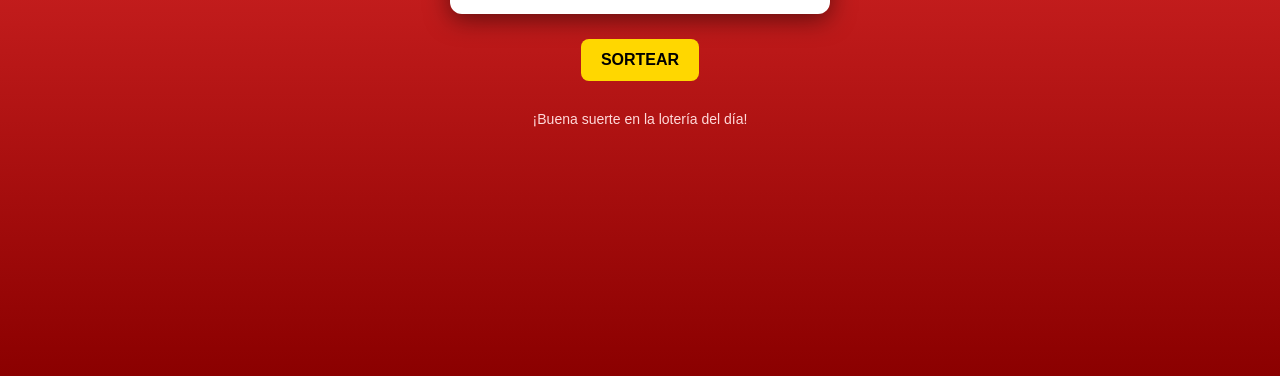
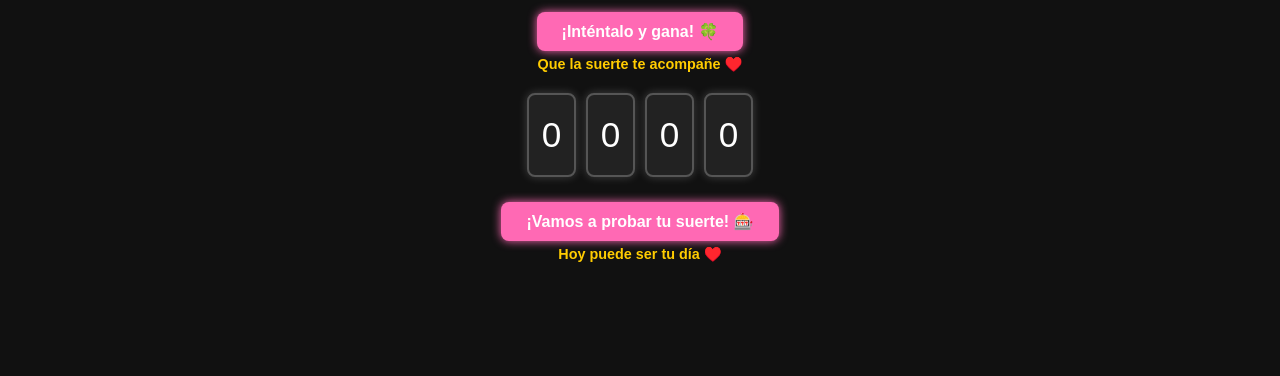
Before and after one commit to LiuverP/Loter-a-, a plain HTML site: page index.html in a window 1280 px wide. Shown: the part 424-800 px from the top of the page. Drawn offline with Linux system fonts and the light colour scheme.

Commit message:
Update index.html

```diff
--- a/index.html
+++ b/index.html
@@ -2,89 +2,154 @@
 <html lang="es">
 <head>
 <meta charset="UTF-8">
-<meta name="viewport" content="width=device-width, initial-scale=1">
-<title>Lotería del Día - Número Ganador</title>
+<meta name="viewport" content="width=device-width, initial-scale=1.0">
+<title>Lotería - Contadores Divertidos</title>
 <style>
   body {
-    margin: 0;
     font-family: Arial, sans-serif;
-    background: linear-gradient(to bottom, #ff3b3b, #8b0000);
+    background: #111;
     color: #fff;
+    text-align: center;
+    padding: 40px;
+  }
+  h1 {
+    margin-bottom: 30px;
+    color: gold;
+    text-shadow: 0 0 10px #ff0;
+  }
+  .slot-machine {
     display: flex;
     justify-content: center;
+    gap: 10px;
+    margin: 15px 0;
+  }
+  .digit-container {
+    width: 45px;
+    height: 80px;
+    overflow: hidden;
+    border: 2px solid #555;
+    border-radius: 8px;
+    background: #222;
+    box-shadow: 0 0 10px rgba(255,255,255,0.2);
+  }
+  .digit-strip {
+    font-size: 2.2rem;
+    display: flex;
+    flex-direction: column;
+    transform: translateY(0);
+  }
+  .digit-strip span {
+    height: 80px;
+    display: flex;
     align-items: center;
-    height: 100vh;
-    flex-direction: column;
+    justify-content: center;
   }
-
-  h1 {
-    font-size: 32px;
-    margin-bottom: 20px;
-    text-shadow: 2px 2px 5px rgba(0,0,0,0.6);
-  }
-
-  .number {
-    font-size: 60px;
-    font-weight: bold;
-    background: #fff;
-    color: #d60000;
-    padding: 20px 40px;
-    border-radius: 12px;
-    box-shadow: 0 5px 25px rgba(0,0,0,0.5);
-    letter-spacing: 8px;
-    min-width: 300px;
-    text-align: center;
-  }
-
-  .btn {
-    margin-top: 25px;
-    padding: 12px 20px;
+  button {
+    margin-top: 10px;
+    margin-bottom: 5px;
+    padding: 10px 25px;
+    font-size: 1rem;
+    background: #ff69b4;
     border: none;
     border-radius: 8px;
-    font-size: 16px;
     cursor: pointer;
-    background: gold;
-    color: #000;
     font-weight: bold;
+    box-shadow: 0 0 10px #ff69b4;
     transition: 0.3s;
+    color: #fff;
   }
-  .btn:hover {
-    background: #ffd700;
-    transform: scale(1.05);
+  button:hover {
+    background: #ff85c1;
+    box-shadow: 0 0 20px #ff85c1;
   }
-
-  footer {
-    margin-top: 30px;
-    font-size: 14px;
-    color: #ffdada;
+  .mensaje {
+    font-size: 0.9rem;
+    color: #ffcc00;
+    margin-bottom: 20px;
+    font-weight: bold;
   }
 </style>
 </head>
 <body>
 
-<h1>🎉 Número Ganador de Hoy 🎉</h1>
-<div class="number" id="winner">00000</div>
-<button class="btn" onclick="drawNumber()">SORTEAR</button>
+<h1>🎰 Contadores Lotería 🎰</h1>
 
-<footer>¡Buena suerte en la lotería del día!</footer>
+<div id="contador2" class="slot-machine"></div>
+<button onclick="generarNumeroContador('contador2', 2)">¡Gira y Descubre! 🎲</button>
+<div class="mensaje">Buena suerte hoy ♥️</div>
+
+<div id="contador3" class="slot-machine"></div>
+<button onclick="generarNumeroContador('contador3', 3)">¡Inténtalo y gana! 🍀</button>
+<div class="mensaje">Que la suerte te acompañe ♥️</div>
+
+<div id="contador4" class="slot-machine"></div>
+<button onclick="generarNumeroContador('contador4', 4)">¡Vamos a probar tu suerte! 🎰</button>
+<div class="mensaje">Hoy puede ser tu día ♥️</div>
 
 <script>
-function drawNumber() {
-  let winner = document.getElementById("winner");
-  let finalNumber = String(Math.floor(Math.random() * 100000)).padStart(5, "0");
+function crearContador(id, numDigitos) {
+  const contenedor = document.getElementById(id);
+  contenedor.innerHTML = "";
+  for (let i = 0; i < numDigitos; i++) {
+    const div = document.createElement("div");
+    div.classList.add("digit-container");
+    const strip = document.createElement("div");
+    strip.classList.add("digit-strip");
+    div.appendChild(strip);
+    contenedor.appendChild(div);
 
-  let count = 0;
-  let interval = setInterval(() => {
-    let randomNum = String(Math.floor(Math.random() * 100000)).padStart(5, "0");
-    winner.textContent = randomNum;
-    count++;
-    if (count > 20) { // Después de 20 "cambios", muestra el final
-      clearInterval(interval);
-      winner.textContent = finalNumber;
+    // inicializar la strip con números
+    for (let j = 0; j < 40; j++) {
+      for (let n = 0; n <= 9; n++) {
+        const span = document.createElement("span");
+        span.textContent = n;
+        strip.appendChild(span);
+      }
     }
-  }, 100); // velocidad de la animación (100 ms)
+  }
 }
+
+// Función que genera número aleatorio y aplica animación
+function generarNumeroContador(id, numDigitos) {
+  const contenedor = document.getElementById(id);
+  const strips = contenedor.querySelectorAll(".digit-strip");
+  const numeroGanador = String(Math.floor(Math.pow(10,numDigitos-1) + Math.random()*9*Math.pow(10,numDigitos-1)));
+
+  strips.forEach((strip, i) => {
+    const digito = parseInt(numeroGanador[i]);
+    const totalSpans = strip.children.length;
+    const vueltas = 20 + i*5;
+    let offset = -(vueltas*10 + digito) * 80; // altura de span ajustada
+
+    const maxOffset = -(totalSpans - 10) * 80;
+    if (offset < maxOffset) offset = maxOffset;
+
+    strip.style.transition = "none";
+    strip.style.transform = "translateY(0)";
+    void strip.offsetWidth;
+
+    strip.style.transition = `transform ${2 + i*0.5}s cubic-bezier(0.25, 1, 0.5, 1)`;
+    strip.style.transform = `translateY(${offset}px)`;
+
+    const rebote = (vueltas > 10) ? 10 : 0;
+
+    if (rebote > 0) {
+      setTimeout(() => {
+        strip.style.transition = `transform 0.2s ease-out`;
+        strip.style.transform = `translateY(${offset+rebote}px)`;
+        setTimeout(() => {
+          strip.style.transition = `transform 0.1s ease-in`;
+          strip.style.transform = `translateY(${offset}px)`;
+        }, 200);
+      }, (2000 + i*500));
+    }
+  });
+}
+
+// Inicializamos los contadores
+crearContador("contador2", 2);
+crearContador("contador3", 3);
+crearContador("contador4", 4);
 </script>
-
 </body>
 </html>
```
